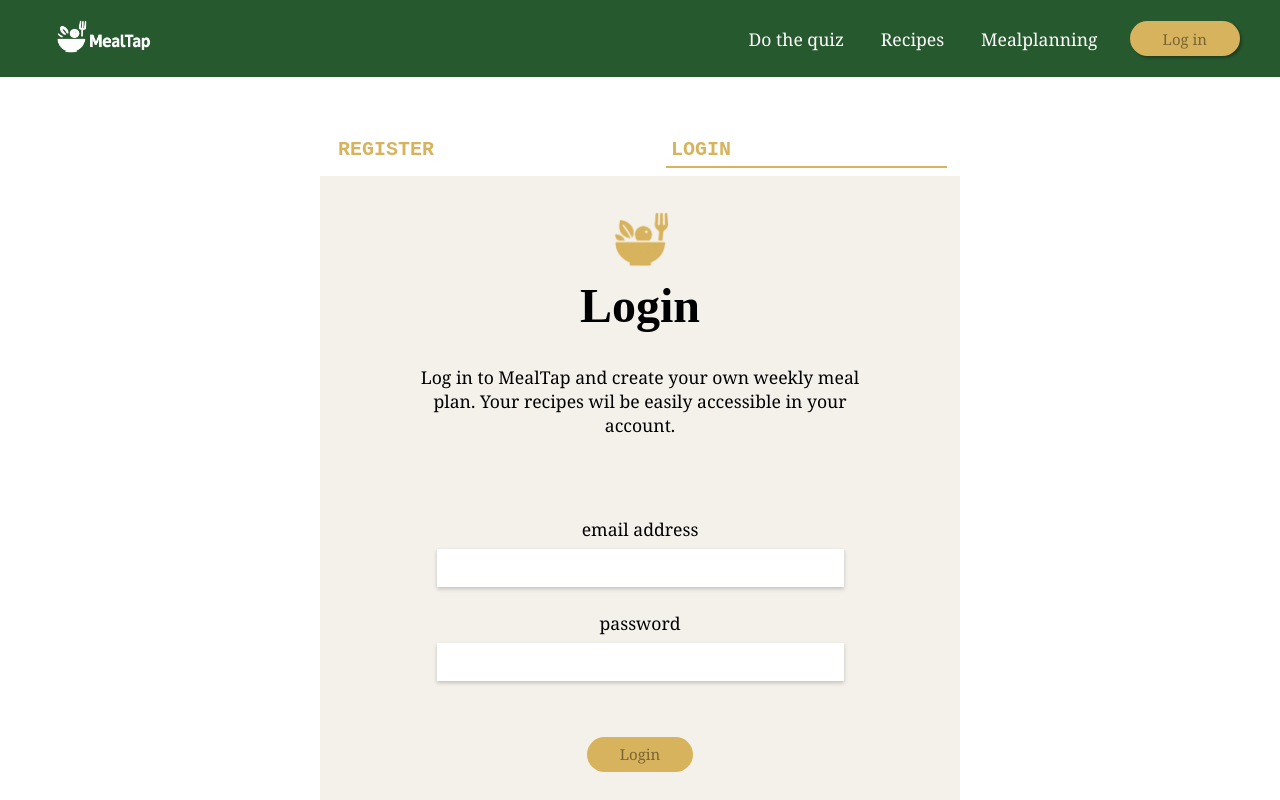
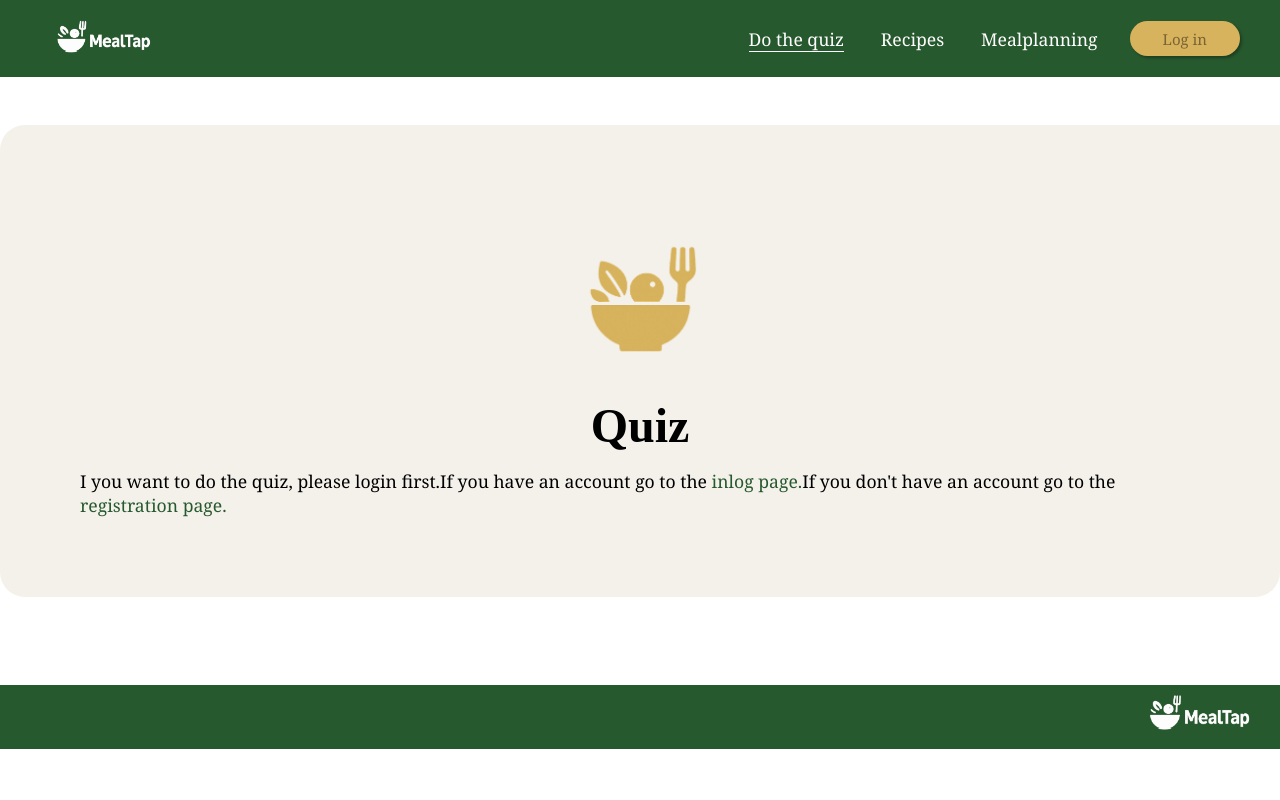
Before and after one commit to tessaiswijs/eindproject_frontend_novi, a React (Vite) app: page /quiz in a window 1280 px wide. Before the commit this address led to /signin. Shown: the top 800 px of the page. Built offline with nearby package versions, Linux system fonts and the light colour scheme; a web font is replaced by a local one.

Commit message:
toevoegen login links op quiz pagina

```diff
--- a/src/App.jsx
+++ b/src/App.jsx
@@ -30,7 +30,7 @@ function App() {
                     <Route path="/signin" element={<SignIn />}/>
                     <Route path="/signup" element={<SignUp />}/>
 
-                    <Route path="/quiz" element={isAuth ? <Quiz /> : <Navigate to= "/signin"/>}/>
+                    <Route path="/quiz" element={<Quiz />}/>
                     <Route path="/mealplanning" element={isAuth ? <MealPlanning /> : <Navigate to= "/signin"/>}/>
 
                     <Route path="/recipeoverview" element={<RecipeOverview />}/>
--- a/src/pages/profile/Profile.jsx
+++ /dev/null
@@ -1,5 +0,0 @@
-function Profile() {
-    return <h1>Meal Planning</h1>;
-}
-
-export default Profile;
--- a/src/pages/quiz/QuizPage.jsx
+++ b/src/pages/quiz/QuizPage.jsx
@@ -1,7 +1,7 @@
 import './QuizPage.css';
 import QuizQuestion from "../../components/quizQuestion/QuizQuestion.jsx";
 import Button from "../../components/button/Button.jsx";
-import {useNavigate} from "react-router-dom";
+import {Link, useNavigate} from "react-router-dom";
 
 function Quiz() {
     const navigate = useNavigate();
@@ -11,6 +11,8 @@ function Quiz() {
         // voor het ophalen van de API, daarvoor hier nog toevoegen
         navigate("/recipeoverview");
     };
+
+    const isLoggedIn = localStorage.getItem("token");
 
     return (
         <>
@@ -24,6 +26,17 @@ function Quiz() {
 
                 </section>
 
+
+                {!isLoggedIn ? (
+                    <p className="login-link-container"> I you want to do the quiz, please login first.
+
+                        <span className="login-sentence">If you have an account go to the<Link
+                            to="/signin"> inlog page.</Link></span>
+                        <span className="registration-sentence">If you don't have an account go to the<Link
+                            to="/signup"> registration page.</Link></span>
+                    </p>
+
+                ) : (
 
                     <form>
                         <fieldset className="quiz-question">
@@ -70,11 +83,11 @@ function Quiz() {
                         </Button>
 
                     </form>
-
+                )}
             </main>
         </>
 
-    )
+    );
 }
 
 export default Quiz;
```
Also changed, not shown: src/pages/profile/Profile.css (deleted). Lines whose indentation alone changed are shown as unchanged.
